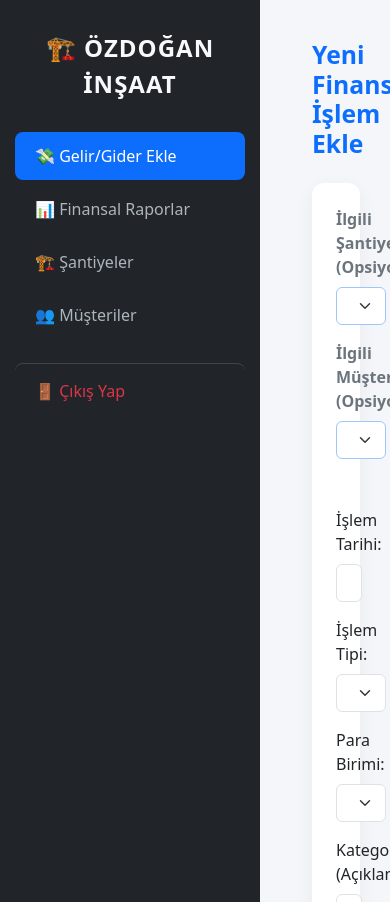
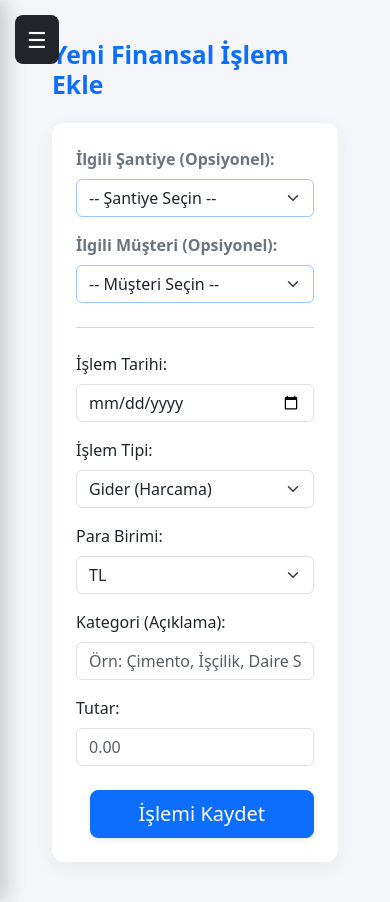
Before and after one commit to feyza-ozdn/ozdogan-insaat-erp, a Flask app: page / in a window 390 px wide. Run offline with Flask 3, Linux system fonts and the light colour scheme; the visitor is signed in with stand-in values (Sample User, id 1); data that the repository does not hold is empty; some libraries are stand-ins or nearby versions.

Commit message:
Add sidebar toggle functionality and styles

```diff
--- a/templates/index.html
+++ b/templates/index.html
@@ -19,6 +19,61 @@
             padding-top: 30px;
             color: white;
             flex-shrink: 0; /* Daralmasını engelledik */
+            transition: transform 0.3s ease;
+        }
+        .menu-toggle {
+            display: none;
+            position: fixed;
+            top: 15px;
+            left: 15px;
+            z-index: 1100;
+            border: none;
+            background-color: #212529;
+            color: white;
+            border-radius: 8px;
+            padding: 8px 12px;
+            font-size: 22px;
+        }
+        .sidebar-overlay {
+            display: none;
+        }
+        @media (max-width: 768px) {
+
+           .sidebar {
+               position: fixed;
+               top: 0;
+               left: 0;
+               z-index: 1050;
+               transform: translateX(-100%);
+               box-shadow: 5px 0 20px rgba(0,0,0,0.2);
+            }
+
+            .sidebar.active {
+               transform: translateX(0);
+            }
+
+            .menu-toggle {
+               display: block;
+            }
+
+            .sidebar-overlay {
+               position: fixed;
+               inset: 0;
+               background: rgba(0,0,0,0.45);
+               z-index: 1040;
+            }
+
+            .sidebar-overlay.active {
+               display: block;
+            }
+
+            .main-content {
+               width: 100%;
+               padding: 70px 15px 20px 15px;
+               height: auto;
+               min-height: 100vh;
+             }
+
         }
         .sidebar .brand {
             font-size: 1.5rem;
@@ -57,6 +112,11 @@
     </style>
 </head>
 <body>
+    <button class="menu-toggle" id="menuToggle" type="button">
+    ☰
+</button>
+
+<div class="sidebar-overlay" id="sidebarOverlay"></div>
 
     {% if request.args.get('basarili') == '1' %}
 
@@ -82,7 +142,7 @@
 <div class="d-flex">
 
     <!-- 1. SÜTUN: Sol Menü (Sabit Genişlik) -->
-    <div class="sidebar">
+    <div class="sidebar" id="sidebar">
         <div class="brand">🏗️ ÖZDOĞAN İNŞAAT</div>
 
         <a href="/" class="active">💸 Gelir/Gider Ekle</a>
@@ -170,5 +230,31 @@
 
 <!-- Bootstrap JS Kütüphanesi -->
 <script src="https://cdn.jsdelivr.net/npm/bootstrap@5.3.2/dist/js/bootstrap.bundle.min.js"></script>
+    <script>
+    const menuToggle = document.getElementById('menuToggle');
+    const sidebar = document.getElementById('sidebar');
+    const sidebarOverlay = document.getElementById('sidebarOverlay');
+
+    menuToggle.addEventListener('click', function () {
+        sidebar.classList.toggle('active');
+        sidebarOverlay.classList.toggle('active');
+    });
+
+    sidebarOverlay.addEventListener('click', function () {
+        sidebar.classList.remove('active');
+        sidebarOverlay.classList.remove('active');
+    });
+
+    const menuLinks = sidebar.querySelectorAll('a');
+
+    menuLinks.forEach(function(link) {
+        link.addEventListener('click', function() {
+            if (window.innerWidth <= 768) {
+                sidebar.classList.remove('active');
+                sidebarOverlay.classList.remove('active');
+            }
+        });
+    });
+</script>
 </body>
 </html>
```
